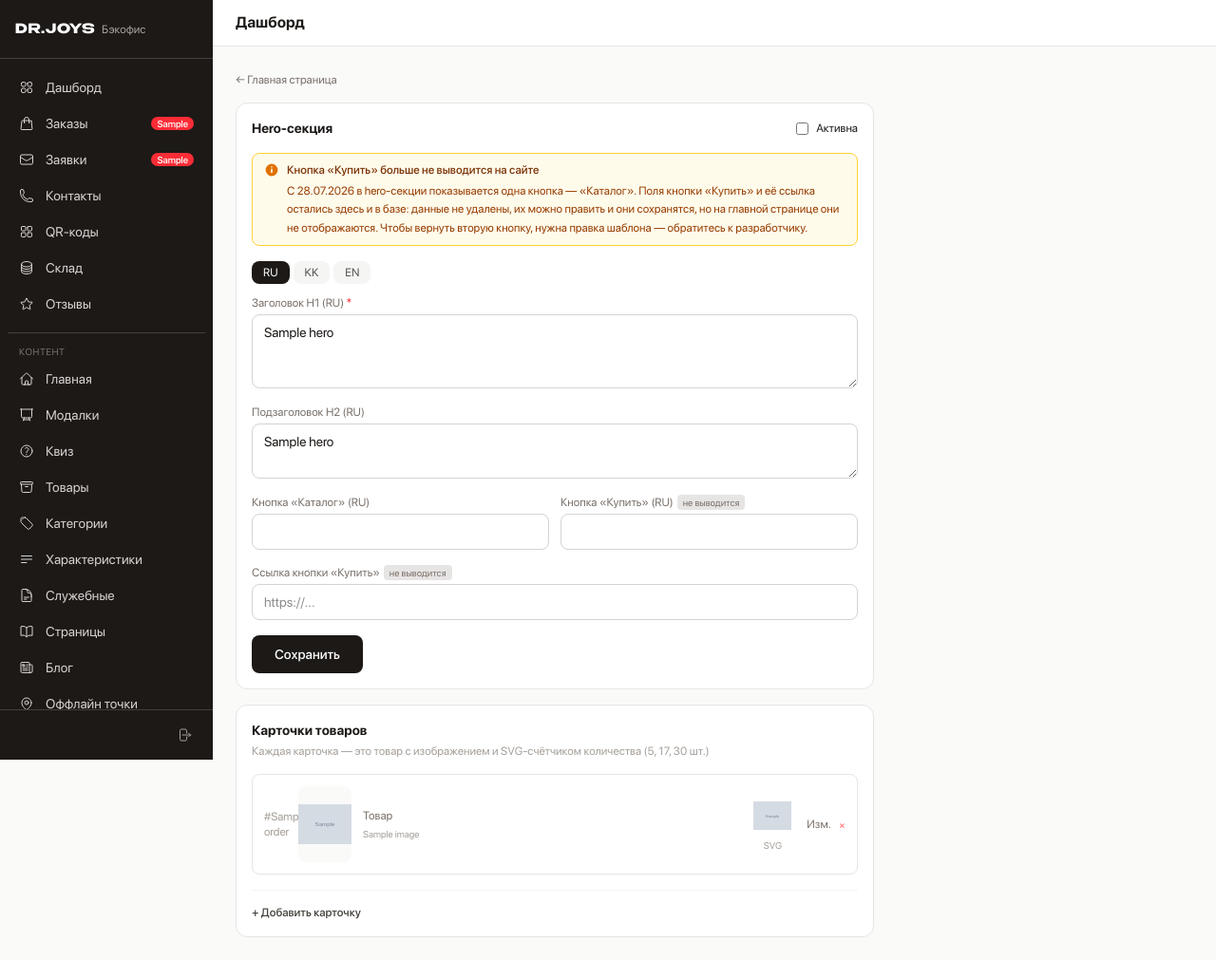
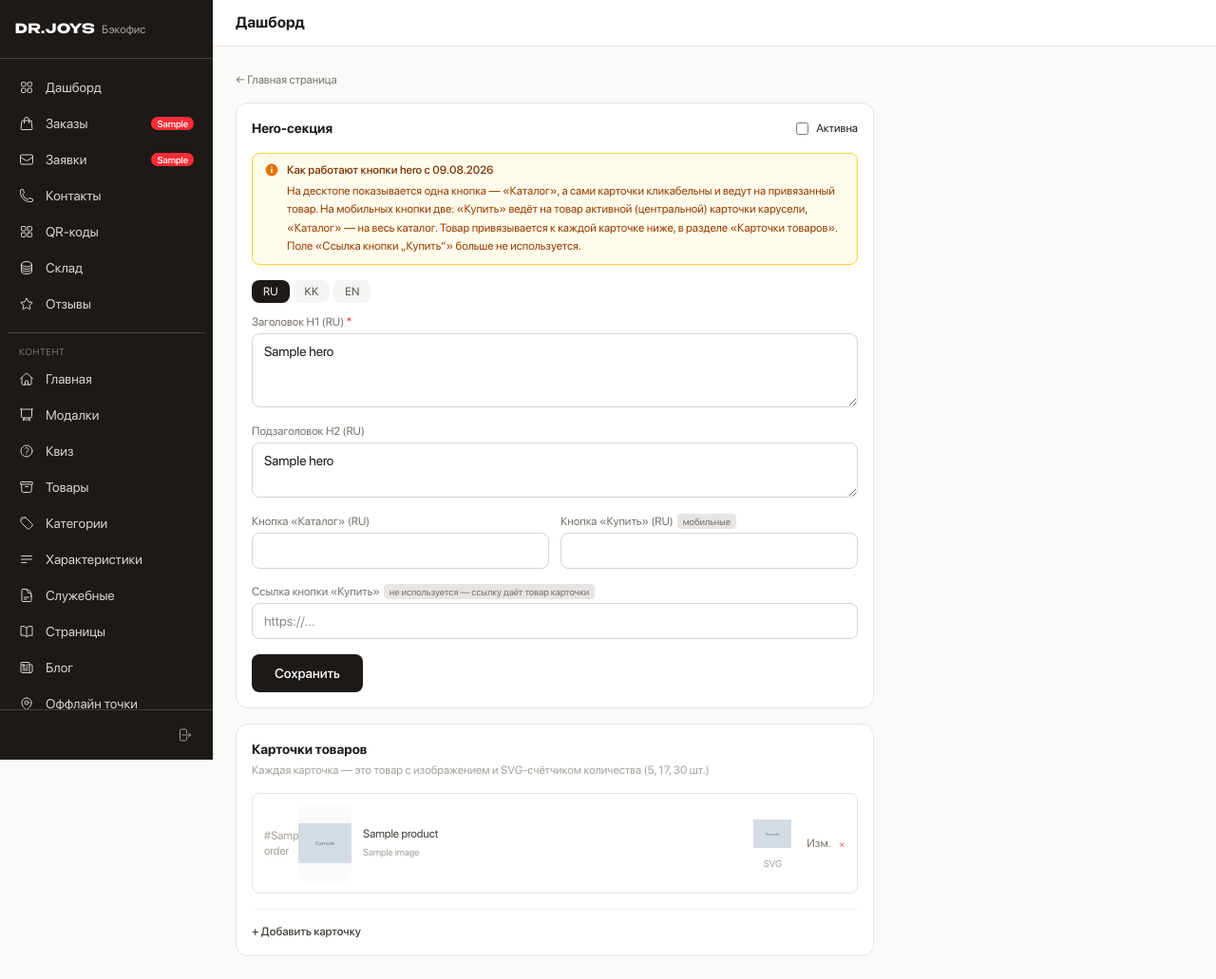
Before and after one commit to Zazh/joys-app, a Django app: template templates/backoffice/homepage/hero_form.html in a window 1280 px wide. Shown: the whole page at 95% size. Before the commit the page ends 987 px from the top, so only its background shows below. Run offline with Django 5.2, Linux system fonts and the light colour scheme; the template is opened without the code that fills it: most values are stand-ins (such as "Sample title", 1, 10 or a date in 2020); grey boxes marked "Sample" are stand-in pictures; style sheets or scripts are compiled from the project's sources; parts of the project's set-up code (start-up, migrations or seed data) failed here and were passed over.

Commit message:
feat(home): карточки hero ведут на товары, вернул две кнопки на мобильных
Карточка hero получила FK на товар (правится в бэкофисе), существующие
привязаны к «Классике» 5/17/30 дата-миграцией. Десктоп: карточки-ссылки
и одна кнопка «В каталог». Мобильные: красная «Купить» ведёт на товар
активной карточки карусели, рядом серая «В каталог».

Co-Authored-By: Claude Fable 5 <noreply@anthropic.com>
Claude-Session: https://claude.ai/code/session_01EiMtFdvB4U492RY9UtES9r

```diff
--- a/src/css/components/_hero-carousel.css
+++ b/src/css/components/_hero-carousel.css
@@ -64,7 +64,8 @@
         display: none; /* Chrome, Safari */
     }
 
-    .hero-carousel-container > div {
+    /* Обёртки карточек — ссылки на товар (<a data-hero-card>) */
+    .hero-carousel-container > * {
         scroll-snap-align: center;
         flex-shrink: 0;
     }
--- a/templates/backoffice/homepage/hero_form.html
+++ b/templates/backoffice/homepage/hero_form.html
@@ -17,7 +17,7 @@
             </label>
         </div>
 
-        {% include 'backoffice/components/_notice.html' with title="Кнопка «Купить» больше не выводится на сайте" text="С 28.07.2026 в hero-секции показывается одна кнопка — «Каталог». Поля кнопки «Купить» и её ссылка остались здесь и в базе: данные не удалены, их можно править и они сохранятся, но на главной странице они не отображаются. Чтобы вернуть вторую кнопку, нужна правка шаблона — обратитесь к разработчику." %}
+        {% include 'backoffice/components/_notice.html' with title="Как работают кнопки hero с 09.08.2026" text="На десктопе показывается одна кнопка — «Каталог», а сами карточки кликабельны и ведут на привязанный товар. На мобильных кнопки две: «Купить» ведёт на товар активной (центральной) карточки карусели, «Каталог» — на весь каталог. Товар привязывается к каждой карточке ниже, в разделе «Карточки товаров». Поле «Ссылка кнопки „Купить“» больше не используется." %}
 
         <!-- Language tabs -->
         <div x-data="{ lang: 'ru' }">
@@ -43,7 +43,7 @@
                         <input type="text" name="button_catalog_text_ru" value="{{ hero.button_catalog_text_ru|default:'' }}" class="w-full px-3 py-2 border border-stone-300 rounded-lg text-sm">
                     </div>
                     <div>
-                        <label class="block text-xs text-stone-500 mb-1">Кнопка «Купить» (RU)<span class="ml-1 px-1.5 py-0.5 rounded bg-stone-200 text-stone-500 text-[10px] align-middle">не выводится</span></label>
+                        <label class="block text-xs text-stone-500 mb-1">Кнопка «Купить» (RU)<span class="ml-1 px-1.5 py-0.5 rounded bg-stone-200 text-stone-500 text-[10px] align-middle">мобильные</span></label>
                         <input type="text" name="button_buy_text_ru" value="{{ hero.button_buy_text_ru|default:'' }}" class="w-full px-3 py-2 border border-stone-300 rounded-lg text-sm">
                     </div>
                 </div>
@@ -65,7 +65,7 @@
                         <input type="text" name="button_catalog_text_kk" value="{{ hero.button_catalog_text_kk|default:'' }}" class="w-full px-3 py-2 border border-stone-300 rounded-lg text-sm">
                     </div>
                     <div>
-                        <label class="block text-xs text-stone-500 mb-1">Кнопка «Купить» (KK)<span class="ml-1 px-1.5 py-0.5 rounded bg-stone-200 text-stone-500 text-[10px] align-middle">не выводится</span></label>
+                        <label class="block text-xs text-stone-500 mb-1">Кнопка «Купить» (KK)<span class="ml-1 px-1.5 py-0.5 rounded bg-stone-200 text-stone-500 text-[10px] align-middle">мобильные</span></label>
                         <input type="text" name="button_buy_text_kk" value="{{ hero.button_buy_text_kk|default:'' }}" class="w-full px-3 py-2 border border-stone-300 rounded-lg text-sm">
                     </div>
                 </div>
@@ -87,7 +87,7 @@
                         <input type="text" name="button_catalog_text_en" value="{{ hero.button_catalog_text_en|default:'' }}" class="w-full px-3 py-2 border border-stone-300 rounded-lg text-sm">
                     </div>
                     <div>
-                        <label class="block text-xs text-stone-500 mb-1">Кнопка «Купить» (EN)<span class="ml-1 px-1.5 py-0.5 rounded bg-stone-200 text-stone-500 text-[10px] align-middle">не выводится</span></label>
+                        <label class="block text-xs text-stone-500 mb-1">Кнопка «Купить» (EN)<span class="ml-1 px-1.5 py-0.5 rounded bg-stone-200 text-stone-500 text-[10px] align-middle">мобильные</span></label>
                         <input type="text" name="button_buy_text_en" value="{{ hero.button_buy_text_en|default:'' }}" class="w-full px-3 py-2 border border-stone-300 rounded-lg text-sm">
                     </div>
                 </div>
@@ -95,7 +95,7 @@
         </div>
 
         <div>
-            <label class="block text-xs text-stone-500 mb-1">Ссылка кнопки «Купить»<span class="ml-1 px-1.5 py-0.5 rounded bg-stone-200 text-stone-500 text-[10px] align-middle">не выводится</span></label>
+            <label class="block text-xs text-stone-500 mb-1">Ссылка кнопки «Купить»<span class="ml-1 px-1.5 py-0.5 rounded bg-stone-200 text-stone-500 text-[10px] align-middle">не используется — ссылку даёт товар карточки</span></label>
             <input type="text" name="button_buy_url" value="{{ hero.button_buy_url|default:'' }}"
                    class="w-full px-3 py-2 border border-stone-300 rounded-lg text-sm" placeholder="https://...">
         </div>
@@ -119,7 +119,11 @@
                     <span class="text-xs text-stone-400 w-6 text-center">#{{ card.order }}</span>
                     <img src="{{ card.image.url }}" alt="" class="w-14 h-20 object-contain bg-stone-50 rounded-lg">
                     <div class="flex flex-col gap-1">
-                        <span class="text-xs text-stone-500">Товар</span>
+                        {% if card.product %}
+                        <span class="text-xs text-stone-700">{{ card.product.name_ru }}</span>
+                        {% else %}
+                        <span class="text-xs text-amber-600">Товар не привязан</span>
+                        {% endif %}
                         <span class="text-[10px] text-stone-400 truncate max-w-[200px]">{{ card.image.name|truncatechars:30 }}</span>
                     </div>
                     {% if card.count_image %}
@@ -188,6 +192,15 @@
                                    class="w-full px-2 py-1 border border-stone-300 rounded-lg text-xs">
                         </div>
                     </div>
+                    <div class="mb-3">
+                        <label class="block text-xs text-stone-500 mb-1">Товар (куда ведёт карточка)</label>
+                        <select name="product" class="w-full px-2 py-1.5 border border-stone-300 rounded-lg text-xs">
+                            <option value="">— не привязан (ведёт в каталог) —</option>
+                            {% for p in products %}
+                            <option value="{{ p.pk }}"{% if card.product_id == p.pk %} selected{% endif %}>{{ p.name_ru }}</option>
+                            {% endfor %}
+                        </select>
+                    </div>
                     <div class="flex items-center gap-2">
                         <button type="submit" class="px-3 py-1 bg-stone-900 text-white text-xs rounded-lg hover:bg-stone-800">Сохранить</button>
                         <button type="button" @click="editing = false" class="px-3 py-1 bg-stone-100 text-stone-600 text-xs rounded-lg hover:bg-stone-200">Отмена</button>
@@ -220,6 +233,15 @@
                         <p class="text-[10px] text-stone-400 mt-1">SVG с числом (5.svg, 17.svg, 30.svg)</p>
                     </div>
                 </div>
+                <div class="mb-3">
+                    <label class="block text-xs text-stone-500 mb-1">Товар (куда ведёт карточка)</label>
+                    <select name="product" class="w-full px-2 py-1.5 border border-stone-300 rounded-lg text-xs">
+                        <option value="">— не привязан (ведёт в каталог) —</option>
+                        {% for p in products %}
+                        <option value="{{ p.pk }}">{{ p.name_ru }}</option>
+                        {% endfor %}
+                    </select>
+                </div>
                 <button type="submit" class="px-4 py-1.5 bg-stone-900 text-white text-xs rounded-lg hover:bg-stone-800">Добавить</button>
             </form>
         </div>
```
Also changed, not shown: backoffice/views/homepage.py (+8 -2 lines), pages/models.py (+7 -0 lines), pages/views.py (+7 -3 lines), templates/pages/home.html (+20 -10 lines), pages/migrations/0022_herocard_product.py (added), pages/migrations/0023_herocard_link_classic_products.py (added).
